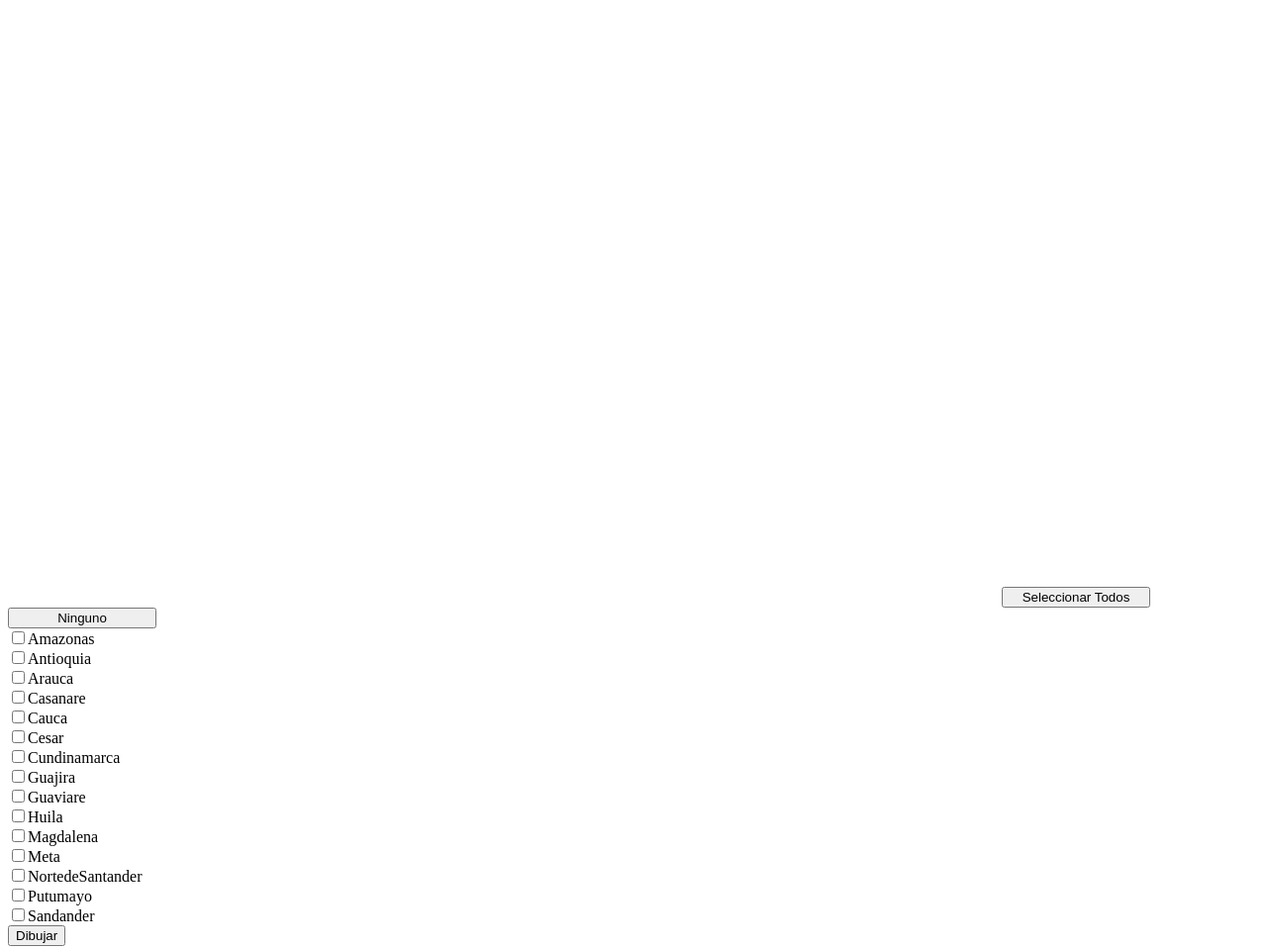
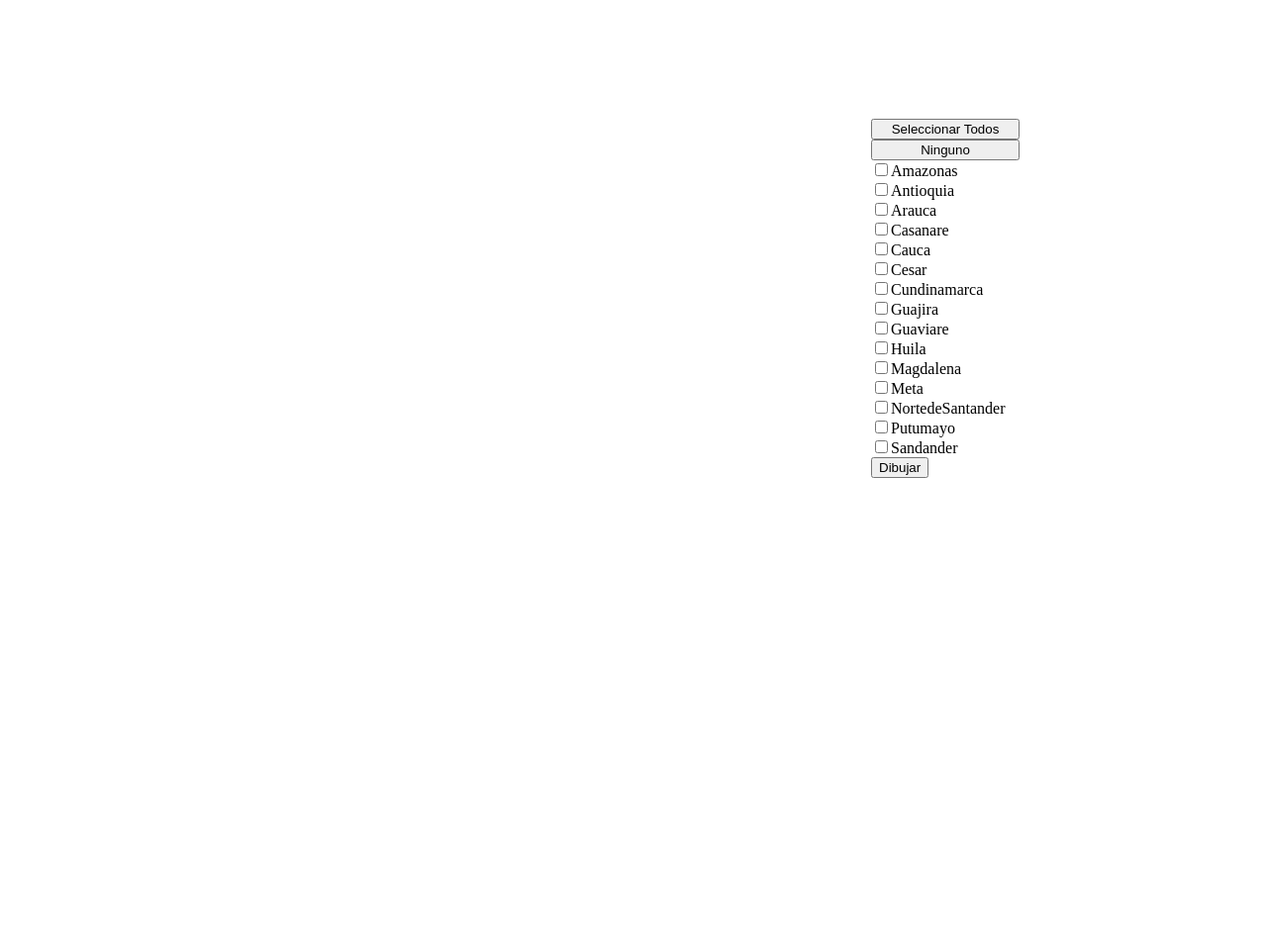
Before and after one commit to paboada/ExtorsionesPorDeptoColombia, a plain HTML site: page index.html in a window 1280 px wide. Shown: the whole page at 99% size. After the commit the page ends 800 px from the top, so only its background shows below. Drawn offline with nearby package versions, Linux system fonts and the light colour scheme.

Commit message:
no message

```diff
--- a/index.html
+++ b/index.html
@@ -7,6 +7,7 @@
 <script type="text/javascript" src="js/Grafica_Datos.js"></script>
 </head>
 <body>
+ <div class="Etiquetas">
         <button onclick="seleccionar_todos()" style="width: 150px">Seleccionar Todos</button><br>
         <button onclick="ninguno()" style="width: 150px">Ninguno</button><br>
         <label> <input type="checkbox" id="cbox1" value="Amazonas">Amazonas</label><br>
```
